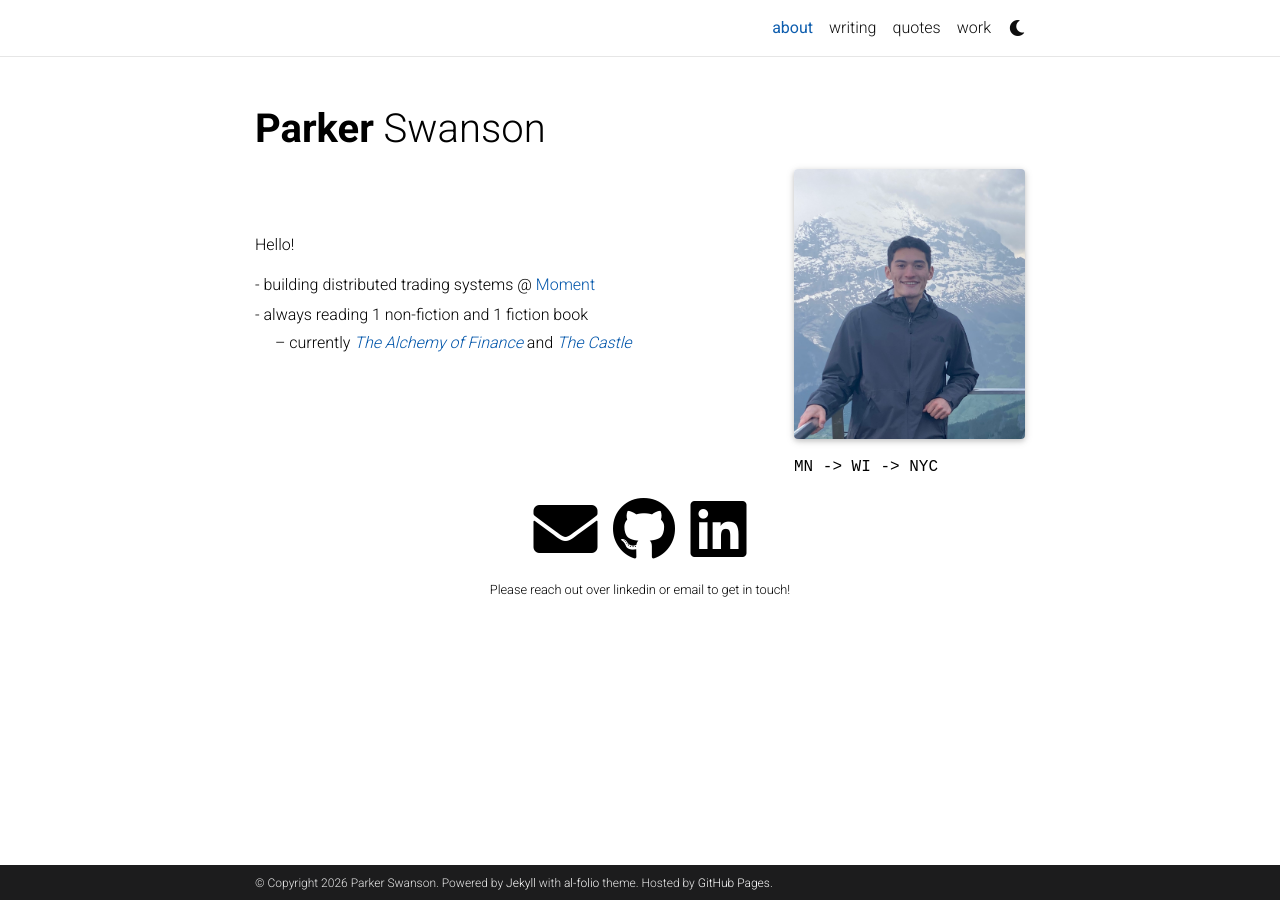
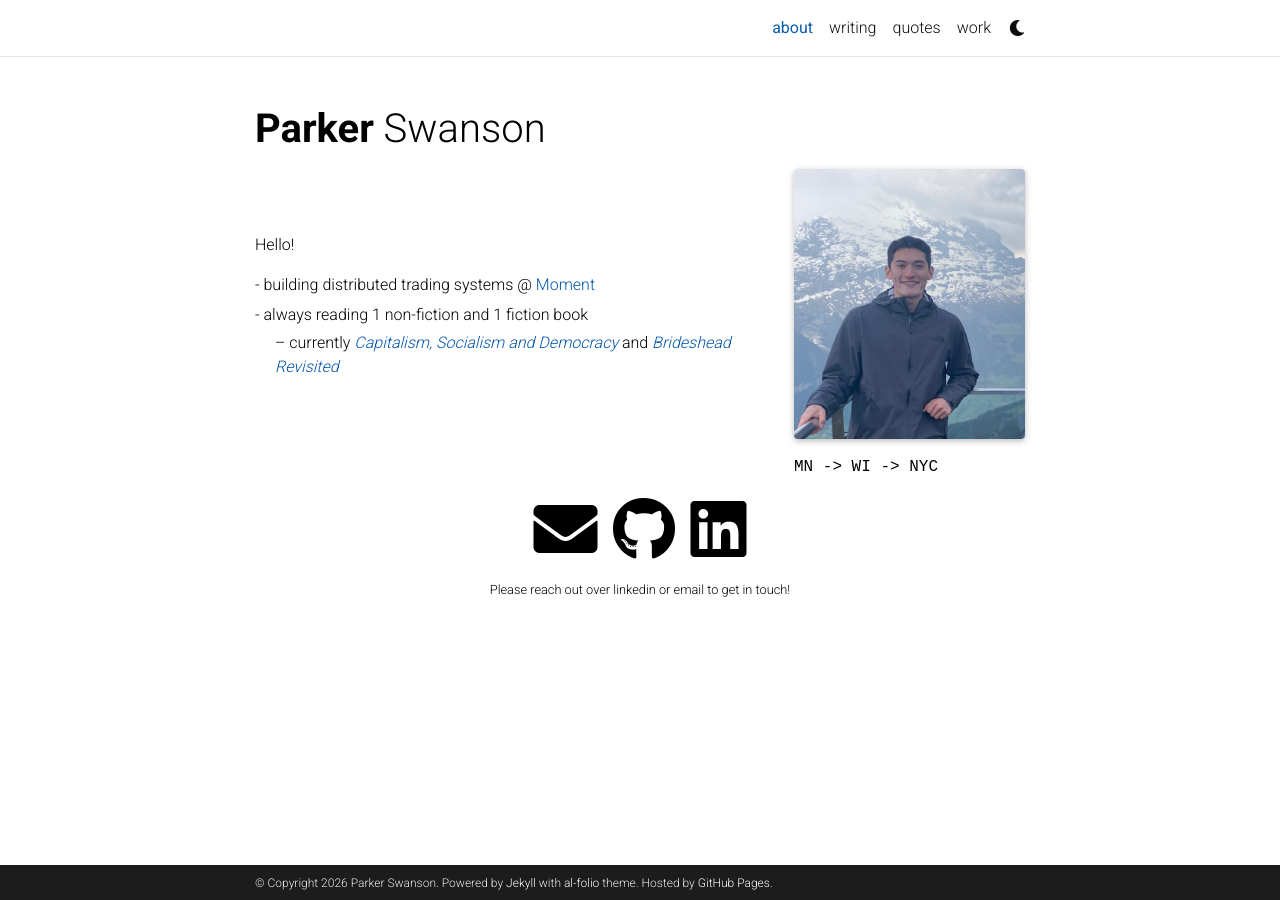
Before and after one commit to parkerswanson19/parkerswanson19.github.io, a Jekyll site: the page built from _pages/about.md, in a window 1280 px wide. Built offline with Jekyll 4.4.1, drawn with Linux system fonts in a browser that asks for light colours; emoji names are drawn with the system emoji font; comment, search, counter and statistics services are not loaded; a style sheet for code colours, icons or effects is not loaded.

Commit message:
new books

```diff
--- a/_pages/about.md
+++ b/_pages/about.md
@@ -50,7 +50,7 @@ Hello!
   <li>building distributed trading systems @ <a href="https://www.moment.com" target="_blank" rel="noopener">Moment</a></li>
   <li>always reading 1 non-fiction and 1 fiction book
     <ul class="custom-sublist">
-      <li>currently <a href="https://www.goodreads.com/book/show/369708.The_Alchemy_of_Finance" target="_blank" rel="noopener"><i>The Alchemy of Finance</i></a> and <a href="https://www.goodreads.com/book/show/333538.The_Castle" target="_blank" rel="noopener"><i>The Castle</i></a></li>
+      <li>currently <a href="https://www.goodreads.com/book/show/134798.Capitalism_Socialism_and_Democracy" target="_blank" rel="noopener"><i>Capitalism, Socialism and Democracy</i></a> and <a href="https://www.goodreads.com/book/show/58045504-brideshead-revisited" target="_blank" rel="noopener"><i>Brideshead Revisited</i></a></li>
     </ul>
   </li>
 </ul>
```
